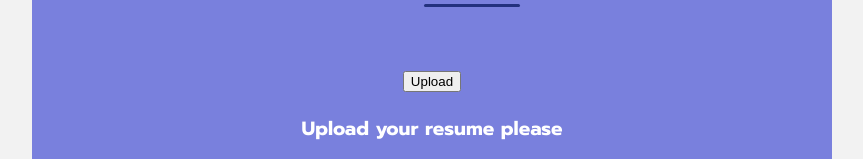
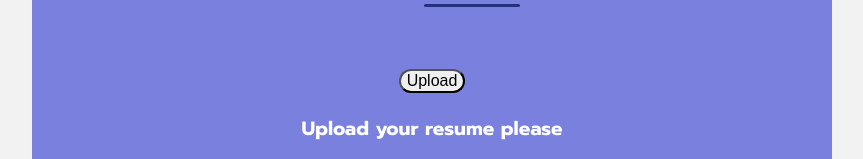
Before and after one commit to Aryann15/Friday, a React (Create React App) app in the folder linkedin/: page / in a window 1280 px wide. Both pictures are taken after a click on the element "Job Details". Shown: the part 162-321 px from the top of the page, without its empty margins (208-1071 px from the left). Built offline with nearby package versions, Linux system fonts and the light colour scheme.

Commit message:
minor updates

```diff
--- a/linkedin/src/components/CoverLetterHelper.jsx
+++ b/linkedin/src/components/CoverLetterHelper.jsx
@@ -42,8 +42,6 @@ const CoverLetterHelper = () => {
       });
       if (response.ok) {
         const result = await response.text();
-        console.log(jobDetails);
-        console.log(resume);
         setResult(result);
       } else {
         alert("Error: Something went wrong");
@@ -55,7 +53,7 @@ const CoverLetterHelper = () => {
   return (
     <div className="input-container">
       <label htmlFor="pdf-upload">
-        <button onClick={handleUploadButtonClick}>
+        <button className="upload-btn" onClick={handleUploadButtonClick}>
           Upload
         </button>
         <input
@@ -70,7 +68,7 @@ const CoverLetterHelper = () => {
           <div>
             <p>File uploaded successfully! Filename: {filename}</p>
             {jobDetails ? (
-              <button onClick={handleLetter}>Generate Cover Letter</button>
+              <button className="submit-button" onClick={handleLetter}>Generate Cover Letter</button>
             ) : (
               <p>Please provide job details</p>
             )}
@@ -80,6 +78,11 @@ const CoverLetterHelper = () => {
             <p>Upload your resume please </p>
           </div>
         )}
+        {result && (
+            <div className="result">
+              <p>{result}</p>
+            </div>
+          )}
       </label>
     </div>
   );
```
